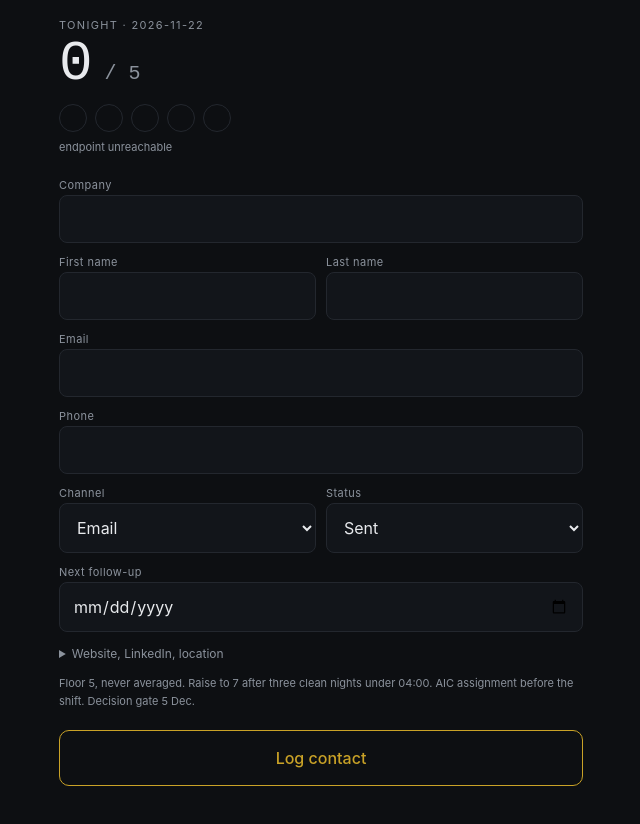
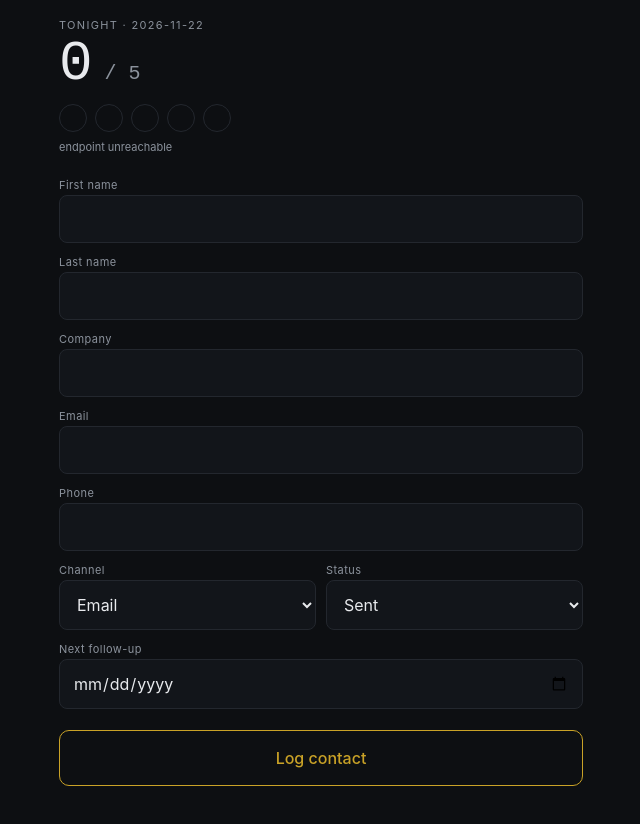
Before and after one commit to AlTorna/tonight, a plain HTML site: page index.html in a window 1280 px wide. Shown: the whole page, without its empty margins (319-959 px from the left). Before the commit the page ends 800 px from the top, so only its background shows below. Drawn offline with Linux system fonts and the light colour scheme; no server answers.

Commit message:
Add first and last name input fields
Added first name and last name input fields with labels.

```diff
--- a/index.html
+++ b/index.html
@@ -52,13 +52,14 @@
   </header>
 
   <main>
+    <label for="fn">First name</label>
+    <input id="fn" autocomplete="given-name">
+
+    <label for="ln">Last name</label>
+    <input id="ln" autocomplete="family-name">
+
     <label for="co">Company</label>
     <input id="co" autocomplete="organization">
-
-    <div class="two">
-      <div><label for="fn">First name</label><input id="fn" autocomplete="given-name"></div>
-      <div><label for="ln">Last name</label><input id="ln" autocomplete="family-name"></div>
-    </div>
 
     <label for="em">Email</label>
     <input id="em" type="email" inputmode="email" autocomplete="email">
```
